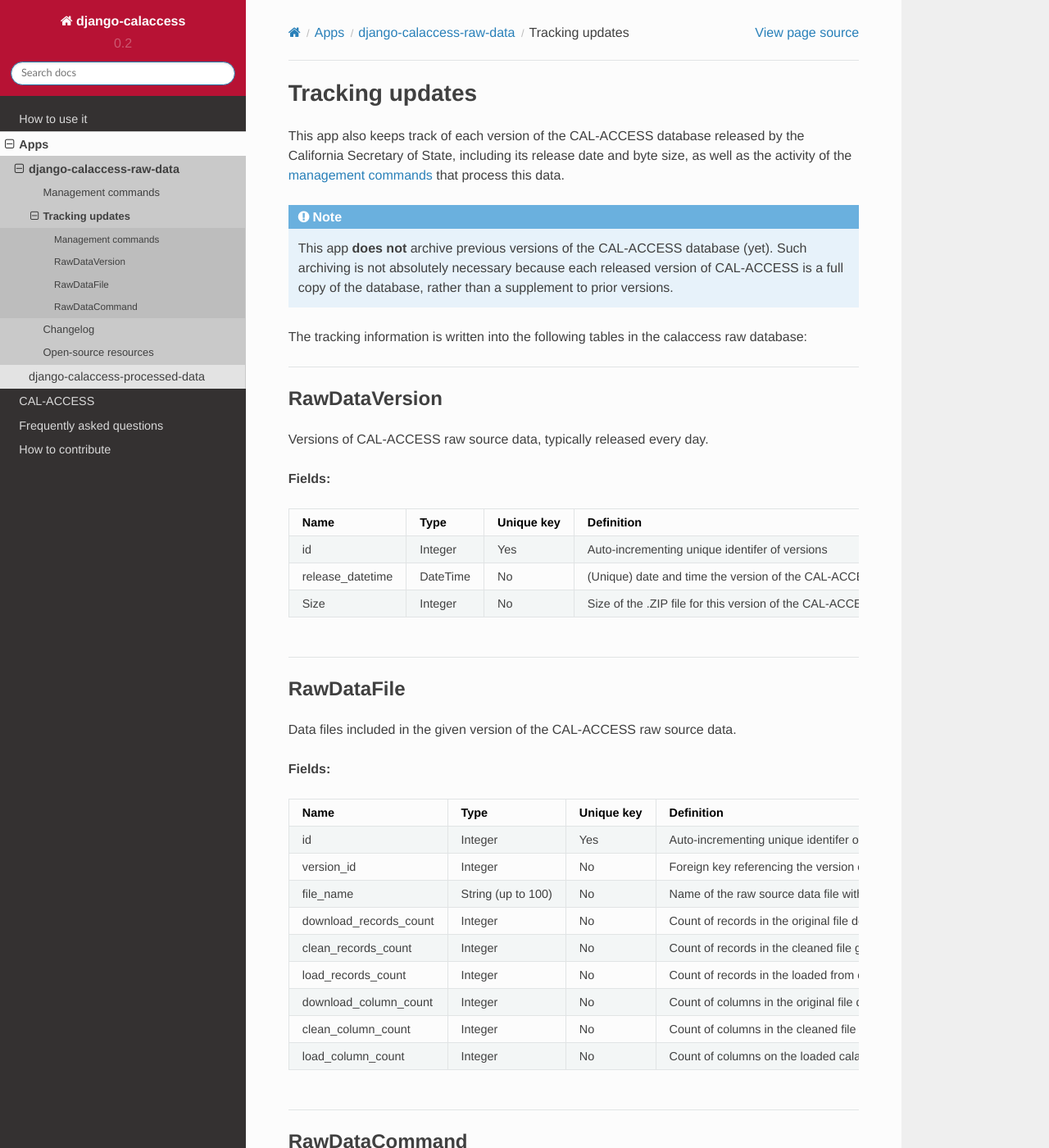
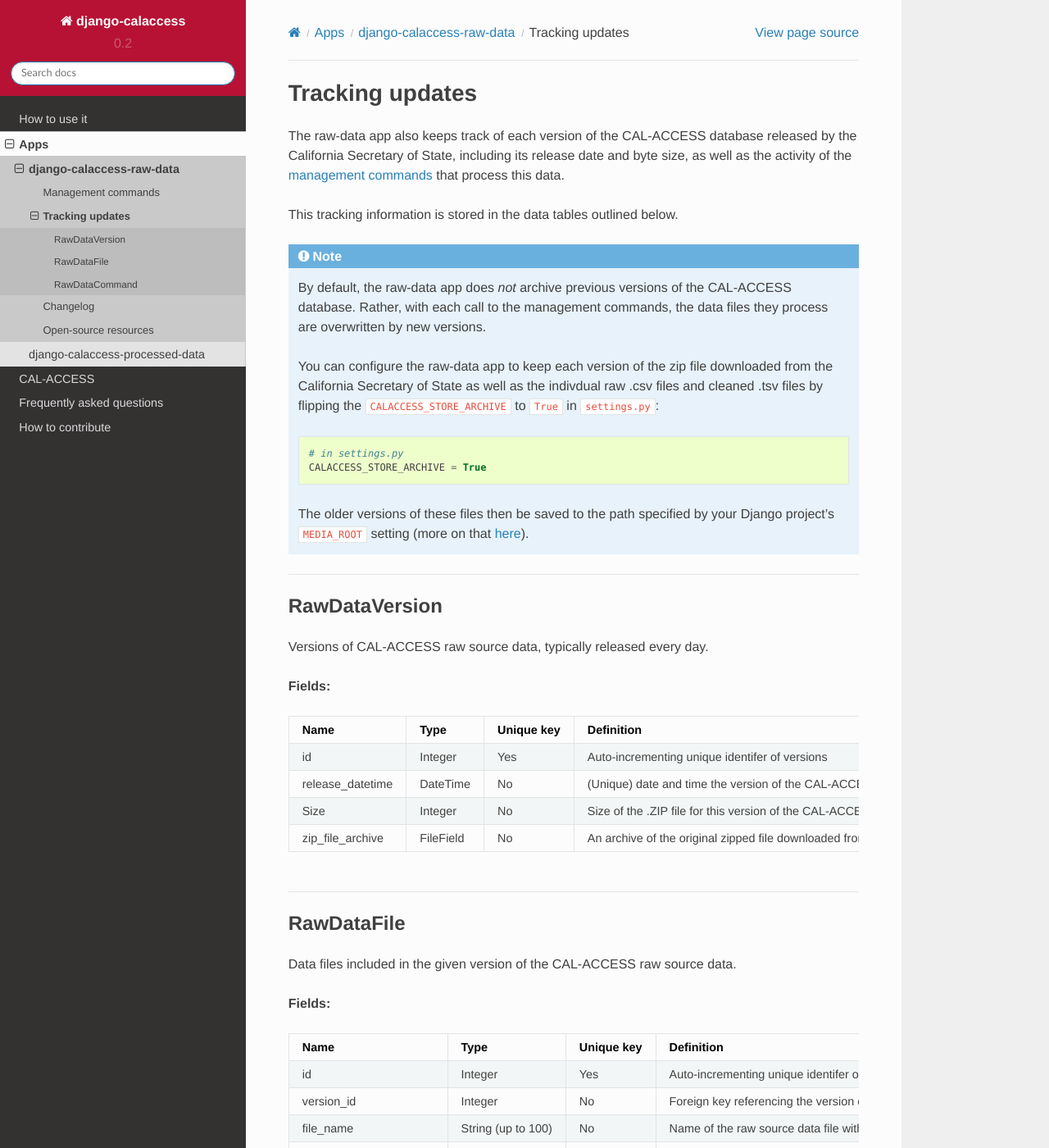
Before and after one commit to palewire/django-calaccess-technical-documentation, a Sphinx documentation site: the page built from docs/apps/raw_data_app/tracking.rst, in a window 1280 px wide and 1400 px high. Shown: the whole window at 82% size. Built offline with Sphinx 7.4.7 and the Read the Docs theme 2.0.0, drawn with Linux system fonts in a browser that asks for light colours; pages that are not in the unit, such as notebooks, are missing from menus; some of the changed text lies outside the part shown.

Commit message:
Add note about archiving and archive file columns

```diff
--- a/docs/apps/raw_data_app/tracking.rst
+++ b/docs/apps/raw_data_app/tracking.rst
@@ -1,19 +1,22 @@
 Tracking updates
 ================
 
-.. toctree::
-   :hidden:
-   :maxdepth: 2
+The raw-data app also keeps track of each version of the CAL-ACCESS database released by the California Secretary of State, including its release date and byte size, as well as the activity of the `management commands <http://django-calaccess-raw-data.californiacivicdata.org/en/latest/managementcommands.html>`_ that process this data.
 
-   managementcommands
-
-This app also keeps track of each version of the CAL-ACCESS database released by the California Secretary of State, including its release date and byte size, as well as the activity of the `management commands <http://django-calaccess-raw-data.californiacivicdata.org/en/latest/managementcommands.html>`_ that process this data.
+This tracking information is stored in the data tables outlined below.
 
 .. note::
 
-    This app **does not** archive previous versions of the CAL-ACCESS database (yet). Such archiving is not absolutely necessary because each released version of CAL-ACCESS is a full copy of the database, rather than a supplement to prior versions.
+    By default, the raw-data app does *not* archive previous versions of the CAL-ACCESS database. Rather, with each call to the management commands, the data files they process are overwritten by new versions.
 
-The tracking information is written into the following tables in the calaccess raw database:
+    You can configure the raw-data app to keep each version of the zip file downloaded from the California Secretary of State as well as the indivdual raw .csv files and cleaned .tsv files by flipping the ``CALACCESS_STORE_ARCHIVE`` to ``True`` in ``settings.py``:
+
+    .. code-block:: python
+
+        # in settings.py
+        CALACCESS_STORE_ARCHIVE = True
+
+    The older versions of these files then be saved to the path specified by your Django project's ``MEDIA_ROOT`` setting (more on that `here <https://docs.djangoproject.com/en/1.9/ref/settings/#media-root>`_).
 
 ----------------------
 
@@ -66,6 +69,14 @@ Versions of CAL-ACCESS raw source data, typically released every day.
             <td>Size of the .ZIP file for this version of the CAL-ACCESS raw source data (value of content-length field in HTTP response header)</td>
         </tr>
 
+
+
+        <tr>
+            <td>zip_file_archive</td>
+            <td>FileField</td>
+            <td>No</td>
+            <td>An archive of the original zipped file downloaded from CAL-ACCESS.</td>
+        </tr>
     </tbody>
     </table>
     </div>
@@ -175,6 +186,23 @@ Data files included in the given version of the CAL-ACCESS raw source data.
             <td>Count of columns on the loaded calaccess_raw data model</td>
         </tr>
 
+
+
+        <tr>
+            <td>clean_file_archive</td>
+            <td>FileField</td>
+            <td>No</td>
+            <td>An archive of the original raw data file downloaded from CAL-ACCESS.</td>
+        </tr>
+
+
+
+        <tr>
+            <td>zip_file_archive</td>
+            <td>FileField</td>
+            <td>No</td>
+            <td>An archive of the raw data file after being cleaned.</td>
+        </tr>
    	</tbody>
     </table>
     </div>
```
